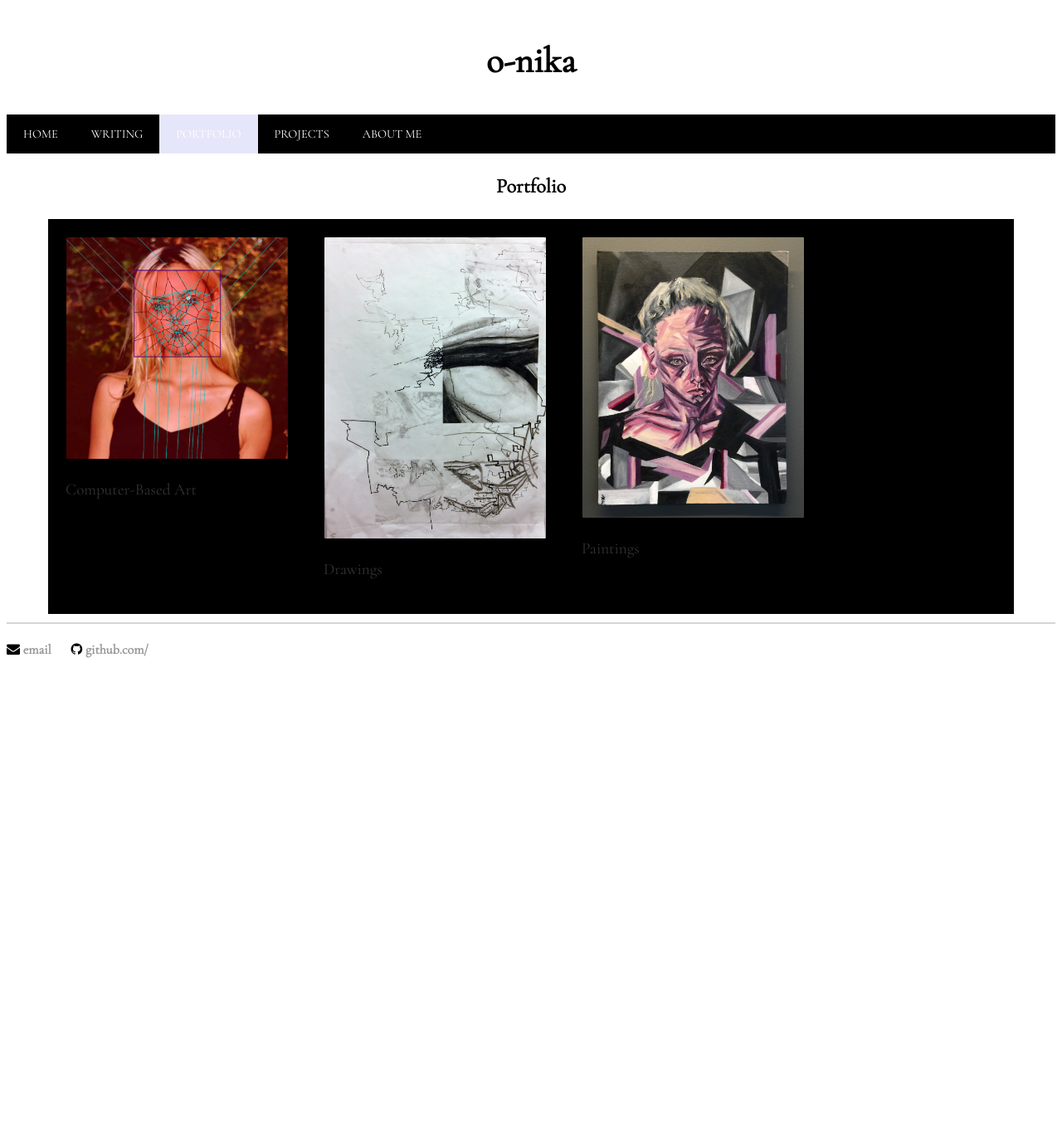
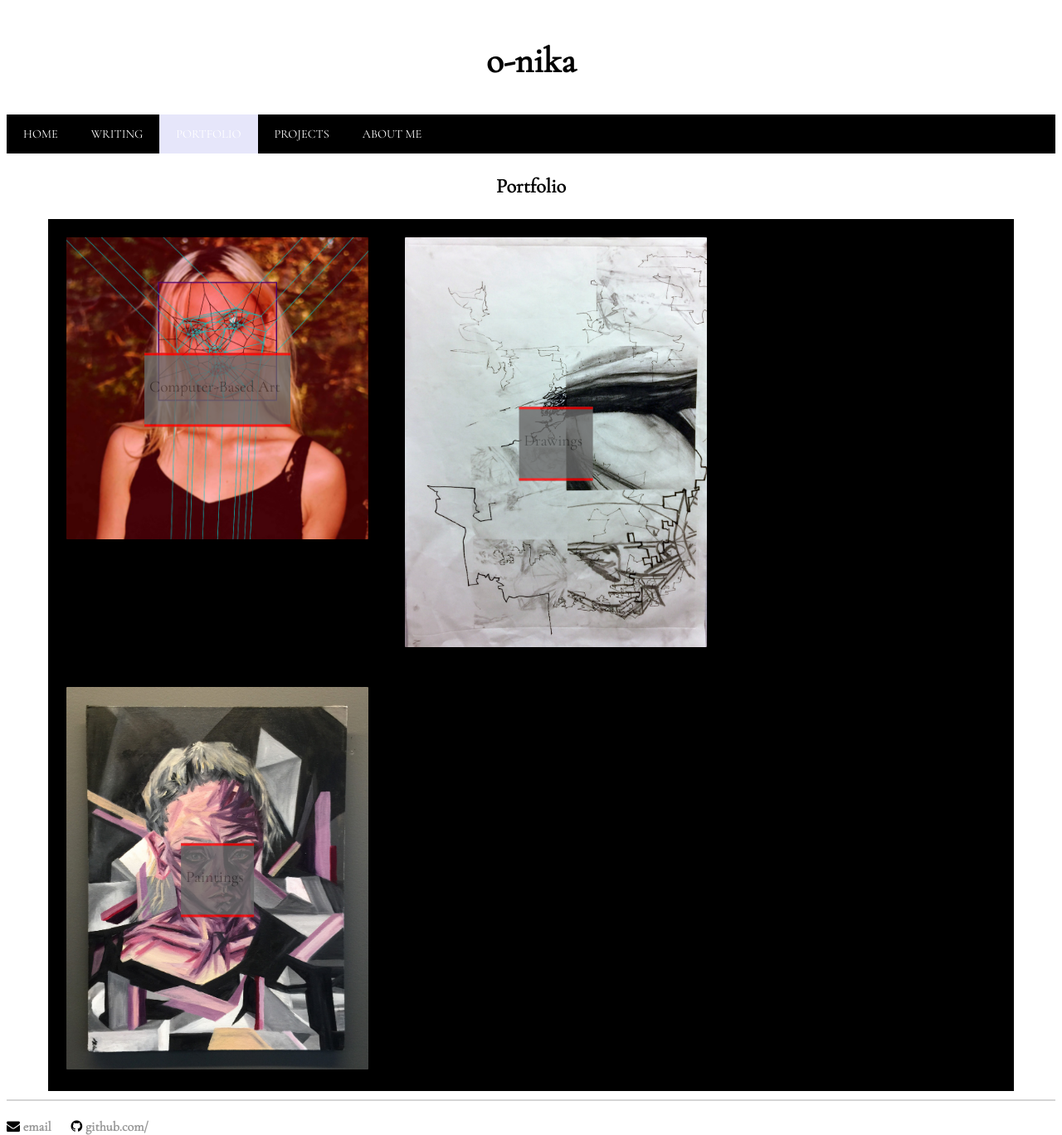
Before and after one commit to nikaroxanne/nikaroxanne.github.io, a Jekyll site: the page built from portfolio.html, in a window 1280 px wide. Shown: the whole page at 83% size. Built offline with Jekyll 4.4.1, drawn with Linux system fonts in a browser that asks for light colours; some web fonts are replaced; before the commit the page ends 908 px from its top, so only the background shows below that.

Commit message:
adjusting formatting on projects, etc. pages

```diff
--- a/aboutme.html
+++ b/aboutme.html
@@ -12,7 +12,7 @@
 	<div class = "row">
 		{% for image in site.static_files %}
 			{% if image.path contains 'images/163images/voronoi-fun1' %}
-				<div class = "aboutMeSection col-sm-2 col-m-2 col-2">
+				<div class = "aboutMeSection col-sm-6 col-m-6 col-6">
 					<img class = "imageLink" src="{{site.url}}/{{image.path}}" alt = "Snapchat Triangulations">
 					<div class = "hero-text">
 						<a href="{{site.url}}/aboutMe/bio" class="image"> Biography </a>
@@ -21,7 +21,7 @@
 			{% endif %}
 
 			{% if image.path contains 'images/163images/voronoi-teal' %}
-				<div class = "aboutMeSection col-sm-2 col-m-2 col-2">
+				<div class = "aboutMeSection col-sm-6 col-m-6 col-6">
 					<img class = "imageLink" src="{{site.url}}/{{image.path}}" alt = "Living Archive Project">
 					<div class = "hero-text">
 						<a href="{{site.url}}/aboutMe/artistStatement" class="image"> Artist Statement </a>
--- a/portfolio.html
+++ b/portfolio.html
@@ -11,29 +11,29 @@
 	<div class = "row">
 		{% for image in site.static_files %}
 				{% if image.path contains 'images/drawings/maps/mappingnew2' %}
-					<div class = "portfolioSection col-sm-3 col-m-3 col-3">
-						<a href="{{site.url}}/portfolio/drawings" class="image">
-							<img class = "imageLink" src="{{site.url}}/{{image.path}}" alt = "Drawing Portfolio Sample">
-						</a>
-						<p> Drawings </p>
+					<div class = "portfolioSection col-sm-4 col-m-4 col-4">
+						<img class = "imageLink" src="{{site.url}}/{{image.path}}" alt = "Drawing Portfolio Sample">
+						<div class = "hero-text">
+							<a href="{{site.url}}/portfolio/drawings" class="image"> <p> Drawings </p> </a>
+						</div>
 					</div>
 			{% endif %}
 
 			{% if image.path contains 'images/paintings/arith' %}
-				<div class = "portfolioSection col-sm-3 col-m-3 col-3">
-					<a href="{{site.url}}/portfolio/paintings" class="image">
-						<img class = "imageLink" src= "{{site.url}}/{{image.path}}" alt = "Painting Portfolio Sample">
-					</a>
-					<p> Paintings </p>
+				<div class = "portfolioSection col-sm-4 col-m-4 col-4">
+					<img class = "imageLink" src= "{{site.url}}/{{image.path}}" alt = "Painting Portfolio Sample">
+					<div class = "hero-text">
+						<a href="{{site.url}}/portfolio/paintings" class="image"><p> Paintings </p></a>
+					</div>
 				</div>
 			{% endif %}
 
 			{% if image.path contains 'images/163images/voronoi-teal' %}
-				<div class = "portfolioSection col-sm-3 col-m-3 col-3">
-					<a href="{{site.url}}/portfolio/compArt" class="image">
-						<img class = "imageLink" src="{{site.url}}/{{image.path}}" alt = "CompArt Portfolio Sample">
-					</a>
-					<p> Computer-Based Art </p>
+				<div class = "portfolioSection col-sm-4 col-m-4 col-4">
+					<img class = "imageLink" src="{{site.url}}/{{image.path}}" alt = "CompArt Portfolio Sample">
+					<div class = "hero-text">
+						<a href="{{site.url}}/portfolio/compArt" class="image">	<p> Computer-Based Art </p> </a>
+					</div>
 				</div>
 			{% endif %}
 		{% endfor %}
--- a/projects.html
+++ b/projects.html
@@ -9,7 +9,7 @@
 	<div class = "row">
 		{% for image in site.static_files %}
 			{% if image.path contains 'images/163images/voronoi-fun1' %}
-				<div class = "project col-sm-2 col-m-2 col-2">
+				<div class = "project col-sm-6 col-m-6 col-6">
 					<img class = "imageLink" src="{{site.url}}/{{image.path}}" alt = "Snapchat Triangulations">
 					<div class = "hero-text">
 						<a href="{{site.url}}/projects/triangulation" class="image"> <p> Triangulation Algorithms and Facial Mapping </p> </a>
@@ -18,7 +18,7 @@
 			{% endif %}
 
 			{% if image.path contains 'images/163images/voronoi-pink' %}
-				<div class = "col-sm-2 col-m-2 col-2">
+				<div class = "project col-sm-6 col-m-6 col-6">
 					<img class = "imageLink" src="{{site.url}}/{{image.path}}" alt = "Living Archive Project">
 					<div class = "hero-text">
 						<a href="{{site.url}}/projects/livingArchive" class="image"> <p> Living Archive Project </p> </a>
```
Also changed, not shown: 3 other files.
